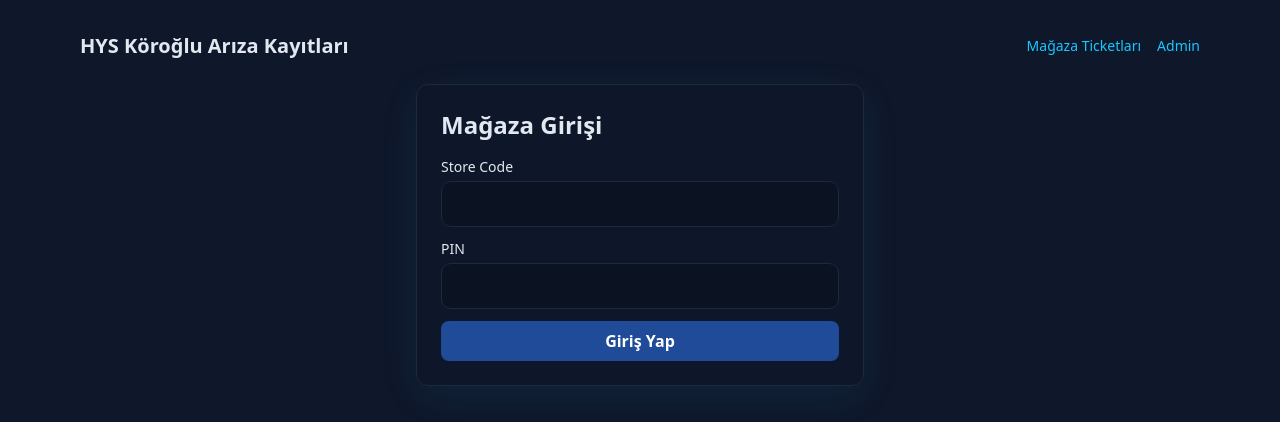
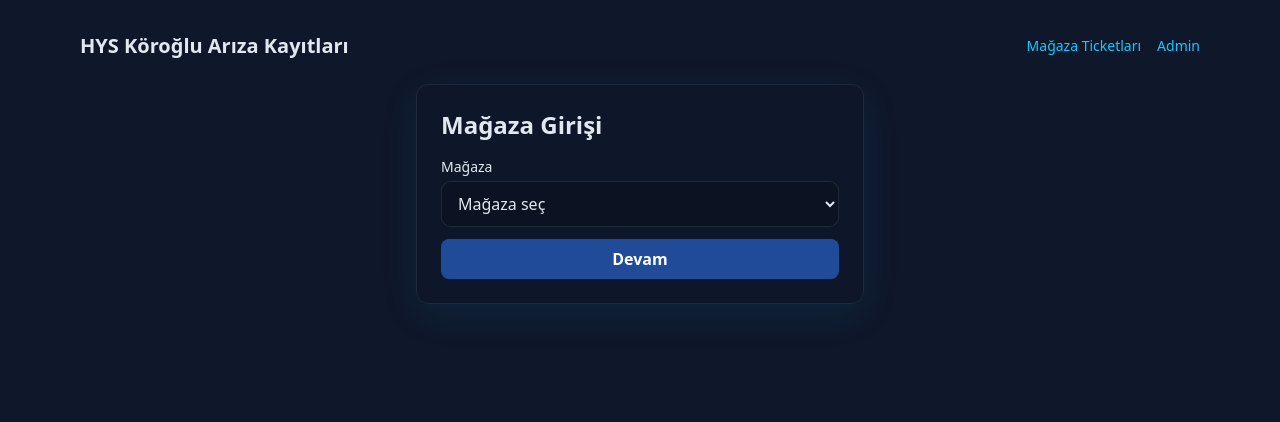
Before and after one commit to eegeren/hysticket, a Next.js app in the folder apps/web/: page /store/login in a window 1280 px wide. Shown: the top 422 px of the page. Built offline with nearby package versions, Linux system fonts and the light colour scheme; no server answers.

Commit message:
general update.

```diff
--- a/apps/web/app/page.tsx
+++ b/apps/web/app/page.tsx
@@ -2,7 +2,8 @@
 
 import { useEffect, useState } from "react";
 import { apiFetch } from "../lib/api";
-import type { Category, Device, Impact, Store } from "../lib/types";
+import { STORES } from "@/lib/stores";
+import type { Category, Device, Impact } from "../lib/types";
 
 const categories: { value: Category; label: string }[] = [
   { value: "INTERNET_WAN", label: "İnternet / WAN" },
@@ -34,13 +35,8 @@ export default function Home() {
   const [storeId, setStoreId] = useState("");
   const [deviceId, setDeviceId] = useState<string>("");
   const [devices, setDevices] = useState<Device[]>([]);
-  const [stores, setStores] = useState<Store[]>([]);
   const [error, setError] = useState<string | null>(null);
   const [success, setSuccess] = useState<string | null>(null);
-
-  useEffect(() => {
-    apiFetch<Store[]>("/admin/stores").then(setStores).catch(() => setStores([]));
-  }, []);
 
   useEffect(() => {
     if (!storeId) {
@@ -103,9 +99,9 @@ export default function Home() {
                 </label>
                 <select className={inputClasses} value={storeId} onChange={(e) => setStoreId(e.target.value)} required>
                   <option value="">Mağaza seçin</option>
-                  {stores.map((s) => (
+                  {STORES.map((s) => (
                     <option key={s.id} value={s.id}>
-                      {s.name} ({s.code})
+                      {s.id} — {s.name}
                     </option>
                   ))}
                 </select>
--- a/apps/web/app/store/login/page.tsx
+++ b/apps/web/app/store/login/page.tsx
@@ -1,26 +1,26 @@
 "use client";
 
 import { useState } from "react";
-import { useRouter } from "next/navigation";
-import { apiFetch } from "../../../lib/api";
-import { setToken } from "../../../lib/auth";
+import { STORES } from "@/lib/stores";
 
 export default function StoreLogin() {
-  const [code, setCode] = useState("");
-  const [pin, setPin] = useState("");
+  const [storeId, setStoreId] = useState("");
   const [error, setError] = useState<string | null>(null);
-  const router = useRouter();
 
   const submit = async (e: React.FormEvent) => {
     e.preventDefault();
     setError(null);
     try {
-      const { token } = await apiFetch<{ token: string }>("/auth/store/login", {
+      const resp = await fetch("/api/store/login", {
         method: "POST",
-        body: JSON.stringify({ code, pin }),
+        headers: { "Content-Type": "application/json" },
+        body: JSON.stringify({ storeId }),
       });
-      setToken(token);
-      router.push("/store/tickets");
+      if (!resp.ok) {
+        const data = await resp.json().catch(() => ({}));
+        throw new Error(data.error || "Giriş başarısız");
+      }
+      window.location.href = "/store/tickets";
     } catch (err: any) {
       setError(err.message || "Giriş başarısız");
     }
@@ -31,16 +31,21 @@ export default function StoreLogin() {
       <h1 className="text-2xl font-semibold mb-4">Mağaza Girişi</h1>
       <form onSubmit={submit} className="space-y-3">
         <div>
-          <label className="block text-sm mb-1">Store Code</label>
-          <input value={code} onChange={(e) => setCode(e.target.value)} required />
-        </div>
-        <div>
-          <label className="block text-sm mb-1">PIN</label>
-          <input type="password" value={pin} onChange={(e) => setPin(e.target.value)} required />
+          <label className="block text-sm mb-1">Mağaza</label>
+          <select value={storeId} onChange={(e) => setStoreId(e.target.value)} required>
+            <option value="" disabled>
+              Mağaza seç
+            </option>
+            {STORES.map((s) => (
+              <option key={s.id} value={s.id}>
+                {s.id} — {s.name}
+              </option>
+            ))}
+          </select>
         </div>
         {error && <div className="text-red-400 text-sm">{error}</div>}
-        <button className="btn-primary w-full" type="submit">
-          Giriş Yap
+        <button className="btn-primary w-full" type="submit" disabled={!storeId}>
+          Devam
         </button>
       </form>
     </div>
--- a/apps/web/app/store/tickets/new/page.tsx
+++ b/apps/web/app/store/tickets/new/page.tsx
@@ -3,7 +3,8 @@
 import { useEffect, useState } from "react";
 import { useRouter } from "next/navigation";
 import { apiFetch } from "../../../../lib/api";
-import type { Category, Impact, Device, Store } from "../../../../lib/types";
+import type { Category, Impact, Device } from "../../../../lib/types";
+import { STORES } from "@/lib/stores";
 
 const categories: { value: Category; label: string }[] = [
   { value: "INTERNET_WAN", label: "İnternet / WAN" },
@@ -35,13 +36,8 @@ export default function NewTicket() {
   const [storeId, setStoreId] = useState("");
   const [deviceId, setDeviceId] = useState<string>("");
   const [devices, setDevices] = useState<Device[]>([]);
-  const [stores, setStores] = useState<Store[]>([]);
   const [error, setError] = useState<string | null>(null);
   const router = useRouter();
-
-  useEffect(() => {
-    apiFetch<Store[]>("/admin/stores").then(setStores).catch(() => setStores([]));
-  }, []);
 
   useEffect(() => {
     if (!storeId) {
@@ -99,9 +95,9 @@ export default function NewTicket() {
                 </label>
                 <select className={inputClasses} value={storeId} onChange={(e) => setStoreId(e.target.value)} required>
                   <option value="">Mağaza seçin</option>
-                  {stores.map((s) => (
+                  {STORES.map((s) => (
                     <option key={s.id} value={s.id}>
-                      {s.name} ({s.code})
+                      {s.id} — {s.name}
                     </option>
                   ))}
                 </select>
--- a/apps/web/app/store/tickets/page.tsx
+++ b/apps/web/app/store/tickets/page.tsx
@@ -3,7 +3,8 @@
 import { useEffect, useState } from "react";
 import Link from "next/link";
 import { apiFetch } from "../../../lib/api";
-import type { Ticket, Status, Store } from "../../../lib/types";
+import type { Ticket, Status } from "../../../lib/types";
+import { STORES } from "@/lib/stores";
 
 const statuses: Status[] = ["OPEN", "IN_PROGRESS", "WAITING_STORE", "RESOLVED", "CLOSED"];
 const statusLabels: Record<Status, string> = {
@@ -39,7 +40,6 @@ export default function StoreTickets() {
   const [tickets, setTickets] = useState<Ticket[]>([]);
   const [status, setStatus] = useState<string>("");
   const [storeId, setStoreId] = useState<string>("");
-  const [stores, setStores] = useState<Store[]>([]);
   const [error, setError] = useState<string | null>(null);
 
   const load = async () => {
@@ -59,10 +59,6 @@ export default function StoreTickets() {
       setError(err.message || "Liste alınamadı");
     }
   };
-
-  useEffect(() => {
-    apiFetch<Store[]>("/admin/stores").then(setStores).catch(() => setStores([]));
-  }, []);
 
   useEffect(() => {
     load();
@@ -87,9 +83,9 @@ export default function StoreTickets() {
             <label className="text-sm block mb-1">Mağaza</label>
             <select value={storeId} onChange={(e) => setStoreId(e.target.value)}>
               <option value="">Seçin</option>
-              {stores.map((s) => (
+              {STORES.map((s) => (
                 <option key={s.id} value={s.id}>
-                  {s.name} ({s.code})
+                  {s.id} — {s.name}
                 </option>
               ))}
             </select>
--- /dev/null
+++ b/apps/web/lib/stores.ts
@@ -0,0 +1,22 @@
+export type StoreOption = { id: string; name: string };
+
+export const STORES: StoreOption[] = [
+  { id: "02", name: "Bandırma Köroğlu" },
+  { id: "03", name: "Biga HYS" },
+  { id: "04", name: "Erdek Köroğlu" },
+  { id: "05", name: "Gönen HYS" },
+  { id: "07", name: "Çanakkale Köroğlu" },
+  { id: "08", name: "Çanakkale HYS" },
+  { id: "09", name: "Balıkesir Köroğlu" },
+  { id: "10", name: "Bandırma HYS" },
+  { id: "14", name: "Balıkesir HYS" },
+  { id: "17", name: "Bursa HYS" },
+  { id: "19", name: "Kemalpaşa HYS" },
+  { id: "20", name: "Karacabey HYS" },
+  { id: "21", name: "Kemalpaşa HYS Newstyle" },
+  { id: "22", name: "İnegöl HYS" },
+  { id: "23", name: "Bandırma Wegarden" },
+  { id: "24", name: "Çanakkale Köroğlu" }, // listende 07 ile aynı isim; kod farklı
+  { id: "25", name: "Bandırma HYS Mobilya" },
+  { id: "26", name: "Bursa Heyza" },
+];
```
